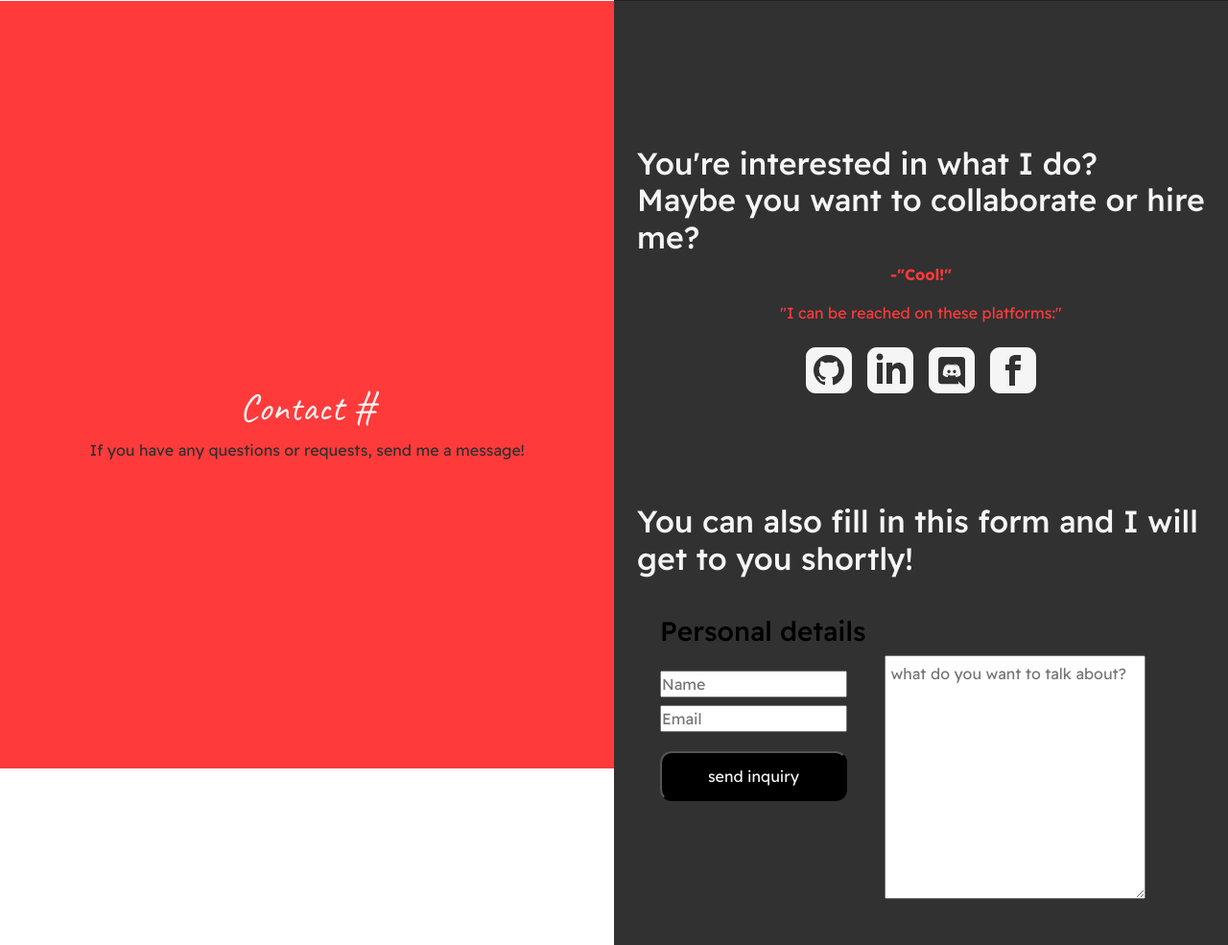
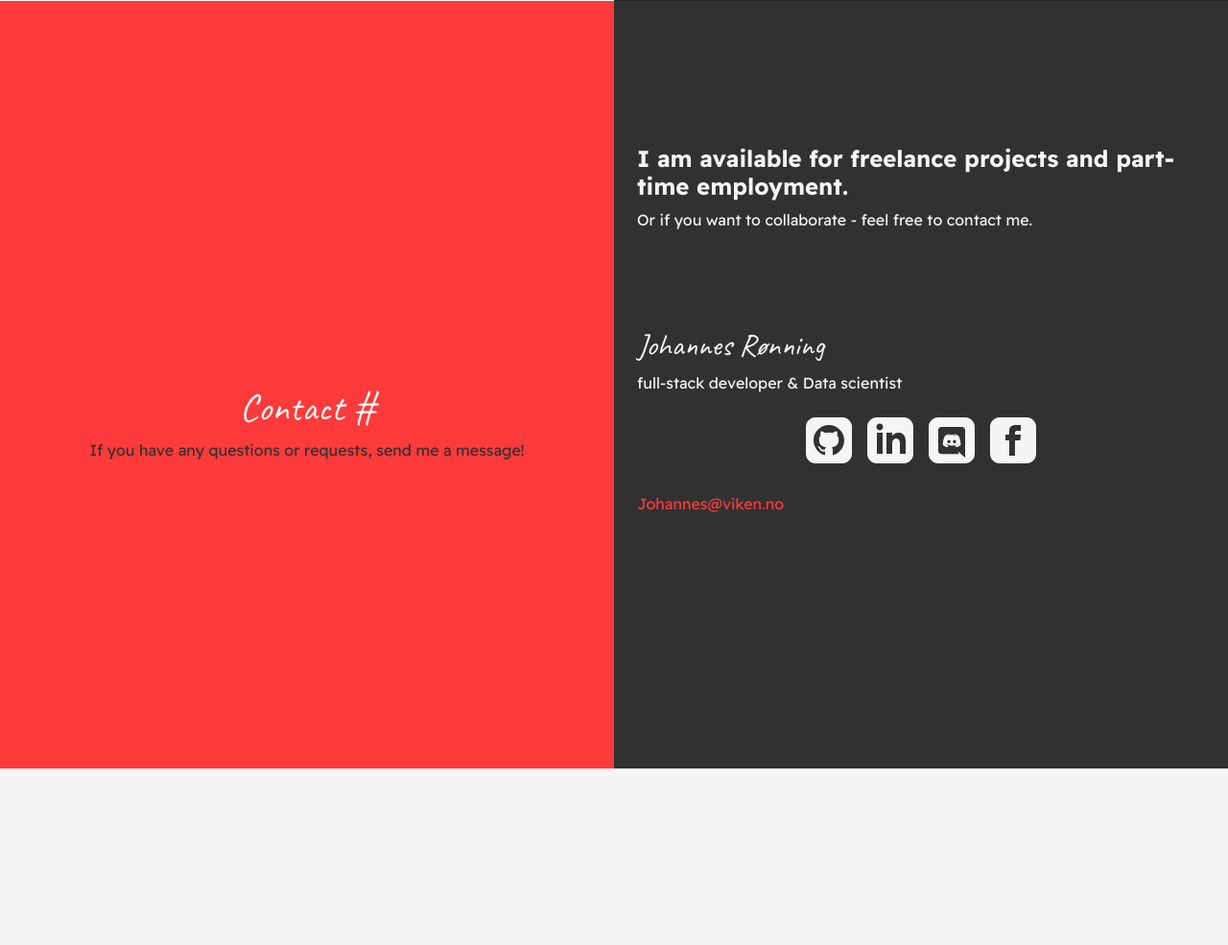
Before and after one commit to Joonsey/personal-website, a Django app: page / in a window 1280 px wide. Shown: the part 4031-5016 px from the top of the page at 96% size. After the commit the page ends 4832 px from the top, so only its background shows below. Run offline with Django 3.2, Linux system fonts and the light colour scheme; some libraries are stand-ins or nearby versions; some web fonts are replaced.

Commit message:
changed contact page

```diff
--- a/blog/static/portfolio/style.css
+++ b/blog/static/portfolio/style.css
@@ -191,13 +191,21 @@ nav {
     padding-top: 150px;
 }
 
-.contact-container ul {
+.mail-ref {
+    color:var(--second-color)
+}
+
+.mail-ref:hover {
+    text-decoration: underline;
+    color: var(--second-color)
+}
+
+.contacts {
     list-style: none;
     display:flex;
     justify-content: center;
 }
-
-.contact-container ul li {
+.contacts li {
     margin:8px;
 }
 
--- a/blog/templates/portfolio/index.html
+++ b/blog/templates/portfolio/index.html
@@ -102,11 +102,32 @@
                 <p>If you have any questions or requests, send me a message!</p>
             </div>
         </div>
+
         <div class="contact-container">
+            <h4><b>I am available for freelance projects and part-time employment.</b></h4>
+            <p>Or if you want to collaborate - feel free to contact me.</p>
+
+            <h2 class="cursive top-margin100">Johannes Rønning</h2>
+            <p>full-stack developer & Data scientist</p>
+
+            <ul class="contacts">
+                <li><a target=”_blank” href="https://github.com/Joonsey"><svg xmlns="http://www.w3.org/2000/svg" width="48" height="48" viewBox="0 0 24 24"><path fill="#F5F5F5" d="M19 0h-14c-2.761 0-5 2.239-5 5v14c0 2.761 2.239 5 5 5h14c2.762 0 5-2.239 5-5v-14c0-2.761-2.238-5-5-5zm-4.466 19.59c-.405.078-.534-.171-.534-.384v-2.195c0-.747-.262-1.233-.55-1.481 1.782-.198 3.654-.875 3.654-3.947 0-.874-.312-1.588-.823-2.147.082-.202.356-1.016-.079-2.117 0 0-.671-.215-2.198.82-.64-.18-1.324-.267-2.004-.271-.68.003-1.364.091-2.003.269-1.528-1.035-2.2-.82-2.2-.82-.434 1.102-.16 1.915-.077 2.118-.512.56-.824 1.273-.824 2.147 0 3.064 1.867 3.751 3.645 3.954-.229.2-.436.552-.508 1.07-.457.204-1.614.557-2.328-.666 0 0-.423-.768-1.227-.825 0 0-.78-.01-.055.487 0 0 .525.246.889 1.17 0 0 .463 1.428 2.688.944v1.489c0 .211-.129.459-.528.385-3.18-1.057-5.472-4.056-5.472-7.59 0-4.419 3.582-8 8-8s8 3.581 8 8c0 3.533-2.289 6.531-5.466 7.59z"/></svg></a></li>
+                <li><a target=”_blank” href="https://www.linkedin.com/in/johannes-ronning-b1a138218/"><svg xmlns="http://www.w3.org/2000/svg" width="48" height="48" viewBox="0 0 24 24"><path fill="#F5F5F5" d="M19 0h-14c-2.761 0-5 2.239-5 5v14c0 2.761 2.239 5 5 5h14c2.762 0 5-2.239 5-5v-14c0-2.761-2.238-5-5-5zm-11 19h-3v-11h3v11zm-1.5-12.268c-.966 0-1.75-.79-1.75-1.764s.784-1.764 1.75-1.764 1.75.79 1.75 1.764-.783 1.764-1.75 1.764zm13.5 12.268h-3v-5.604c0-3.368-4-3.113-4 0v5.604h-3v-11h3v1.765c1.396-2.586 7-2.777 7 2.476v6.759z"/></svg></a></li>
+                <li><a target=”_blank” href=""><svg width="48" height="48" xmlns="http://www.w3.org/2000/svg" fill-rule="evenodd" clip-rule="evenodd" viewBox="0 0 24 24"><path fill="#F5F5F5" d="M19 24h-14c-2.761 0-5-2.239-5-5v-14c0-2.761 2.239-5 5-5h14c2.762 0 5 2.239 5 5v14c0 2.761-2.238 5-5 5zm-3.288-4.888l-.424-1.48 1.024.952.968.896 1.72 1.52v-14.352c0-.912-.736-1.648-1.64-1.648h-10.72c-.904 0-1.64.736-1.64 1.648v10.816c0 .912.736 1.648 1.64 1.648h9.072zm-1.44-3.664c1.768-.056 2.448-1.216 2.448-1.216 0-2.576-1.152-4.664-1.152-4.664-1.152-.864-2.248-.84-2.248-.84l-.112.128c1.36.416 1.992 1.016 1.992 1.016-.832-.456-1.648-.68-2.408-.768-.576-.064-1.128-.048-1.616.016l-.136.016c-.28.024-.96.128-1.816.504l-.472.232s.664-.632 2.104-1.048l-.08-.096s-1.096-.024-2.248.84c0 0-1.152 2.088-1.152 4.664 0 0 .672 1.16 2.44 1.216l.536-.664c-1.016-.304-1.4-.944-1.4-.944l.224.136.032.024.032.018.009.004.031.018c.2.112.4.2.584.272.328.128.72.256 1.176.344.6.112 1.304.152 2.072.008.376-.064.76-.176 1.16-.344.28-.104.592-.256.92-.472 0 0-.4.656-1.448.952l.528.648zm-3.72-3.736c-.456 0-.816.4-.816.888s.368.888.816.888c.456 0 .816-.4.816-.888.008-.488-.36-.888-.816-.888zm2.92 0c-.456 0-.816.4-.816.888s.368.888.816.888c.456 0 .816-.4.816-.888s-.36-.888-.816-.888z"/></svg></a></li>
+                <li><a target=”_blank” href="https://www.facebook.com/profile.php?id=100009980595231"><svg xmlns="http://www.w3.org/2000/svg" width="48" height="48" viewBox="0 0 24 24"><path fill="#F5F5F5" d="M19 0h-14c-2.761 0-5 2.239-5 5v14c0 2.761 2.239 5 5 5h14c2.762 0 5-2.239 5-5v-14c0-2.761-2.238-5-5-5zm-3 7h-1.924c-.615 0-1.076.252-1.076.889v1.111h3l-.238 3h-2.762v8h-3v-8h-2v-3h2v-1.923c0-2.022 1.064-3.077 3.461-3.077h2.539v3z"/></svg></a></li>
+            </ul>
+            <a class="mail-ref" href="mailto:johannesr@viken.no">Johannes@viken.no</a>
+
+
+        </div>
+
+
+
+        <!-- <div class="contact-container">
             <h2>You're interested in what I do? <br>Maybe you want to collaborate or hire me?</h2>
             <p class="comment"><b class="comment">-"Cool!"</b></p>
             <p class="comment">"I can be reached on these platforms:"</p>
-            <ul>
+            <ul class="contacts">
                 <li><a target=”_blank” href="https://github.com/Joonsey"><svg xmlns="http://www.w3.org/2000/svg" width="48" height="48" viewBox="0 0 24 24"><path fill="#F5F5F5" d="M19 0h-14c-2.761 0-5 2.239-5 5v14c0 2.761 2.239 5 5 5h14c2.762 0 5-2.239 5-5v-14c0-2.761-2.238-5-5-5zm-4.466 19.59c-.405.078-.534-.171-.534-.384v-2.195c0-.747-.262-1.233-.55-1.481 1.782-.198 3.654-.875 3.654-3.947 0-.874-.312-1.588-.823-2.147.082-.202.356-1.016-.079-2.117 0 0-.671-.215-2.198.82-.64-.18-1.324-.267-2.004-.271-.68.003-1.364.091-2.003.269-1.528-1.035-2.2-.82-2.2-.82-.434 1.102-.16 1.915-.077 2.118-.512.56-.824 1.273-.824 2.147 0 3.064 1.867 3.751 3.645 3.954-.229.2-.436.552-.508 1.07-.457.204-1.614.557-2.328-.666 0 0-.423-.768-1.227-.825 0 0-.78-.01-.055.487 0 0 .525.246.889 1.17 0 0 .463 1.428 2.688.944v1.489c0 .211-.129.459-.528.385-3.18-1.057-5.472-4.056-5.472-7.59 0-4.419 3.582-8 8-8s8 3.581 8 8c0 3.533-2.289 6.531-5.466 7.59z"/></svg></a></li>
                 <li><a target=”_blank” href="https://www.linkedin.com/in/johannes-ronning-b1a138218/"><svg xmlns="http://www.w3.org/2000/svg" width="48" height="48" viewBox="0 0 24 24"><path fill="#F5F5F5" d="M19 0h-14c-2.761 0-5 2.239-5 5v14c0 2.761 2.239 5 5 5h14c2.762 0 5-2.239 5-5v-14c0-2.761-2.238-5-5-5zm-11 19h-3v-11h3v11zm-1.5-12.268c-.966 0-1.75-.79-1.75-1.764s.784-1.764 1.75-1.764 1.75.79 1.75 1.764-.783 1.764-1.75 1.764zm13.5 12.268h-3v-5.604c0-3.368-4-3.113-4 0v5.604h-3v-11h3v1.765c1.396-2.586 7-2.777 7 2.476v6.759z"/></svg></a></li>
                 <li><a target=”_blank” href=""><svg width="48" height="48" xmlns="http://www.w3.org/2000/svg" fill-rule="evenodd" clip-rule="evenodd" viewBox="0 0 24 24"><path fill="#F5F5F5" d="M19 24h-14c-2.761 0-5-2.239-5-5v-14c0-2.761 2.239-5 5-5h14c2.762 0 5 2.239 5 5v14c0 2.761-2.238 5-5 5zm-3.288-4.888l-.424-1.48 1.024.952.968.896 1.72 1.52v-14.352c0-.912-.736-1.648-1.64-1.648h-10.72c-.904 0-1.64.736-1.64 1.648v10.816c0 .912.736 1.648 1.64 1.648h9.072zm-1.44-3.664c1.768-.056 2.448-1.216 2.448-1.216 0-2.576-1.152-4.664-1.152-4.664-1.152-.864-2.248-.84-2.248-.84l-.112.128c1.36.416 1.992 1.016 1.992 1.016-.832-.456-1.648-.68-2.408-.768-.576-.064-1.128-.048-1.616.016l-.136.016c-.28.024-.96.128-1.816.504l-.472.232s.664-.632 2.104-1.048l-.08-.096s-1.096-.024-2.248.84c0 0-1.152 2.088-1.152 4.664 0 0 .672 1.16 2.44 1.216l.536-.664c-1.016-.304-1.4-.944-1.4-.944l.224.136.032.024.032.018.009.004.031.018c.2.112.4.2.584.272.328.128.72.256 1.176.344.6.112 1.304.152 2.072.008.376-.064.76-.176 1.16-.344.28-.104.592-.256.92-.472 0 0-.4.656-1.448.952l.528.648zm-3.72-3.736c-.456 0-.816.4-.816.888s.368.888.816.888c.456 0 .816-.4.816-.888.008-.488-.36-.888-.816-.888zm2.92 0c-.456 0-.816.4-.816.888s.368.888.816.888c.456 0 .816-.4.816-.888s-.36-.888-.816-.888z"/></svg></a></li>
@@ -126,7 +147,7 @@
                     <textarea name="" id="" rows="10" placeholder="what do you want to talk about?"></textarea>
                 </div>
             </form>
-        </div>
+        </div> -->
 
     </div>
 </body>
```
